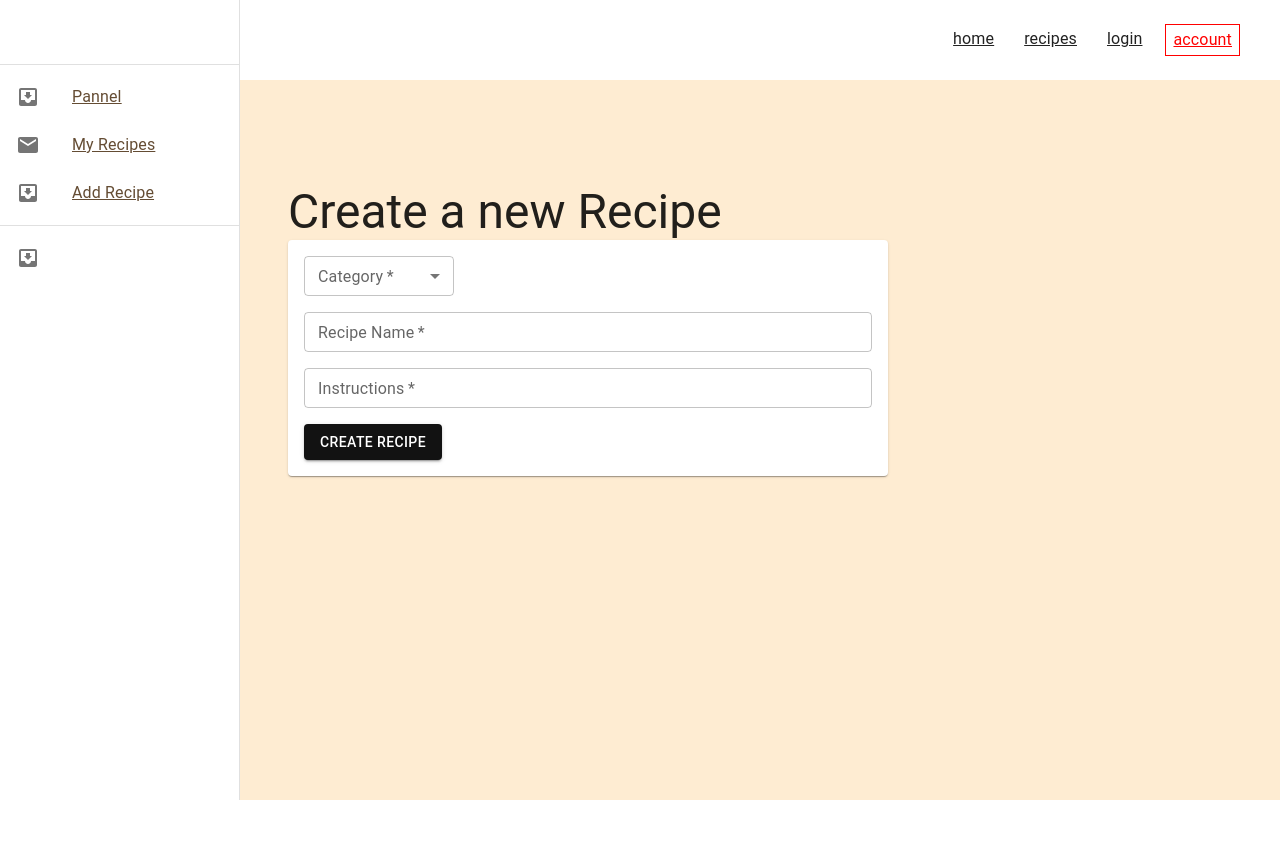
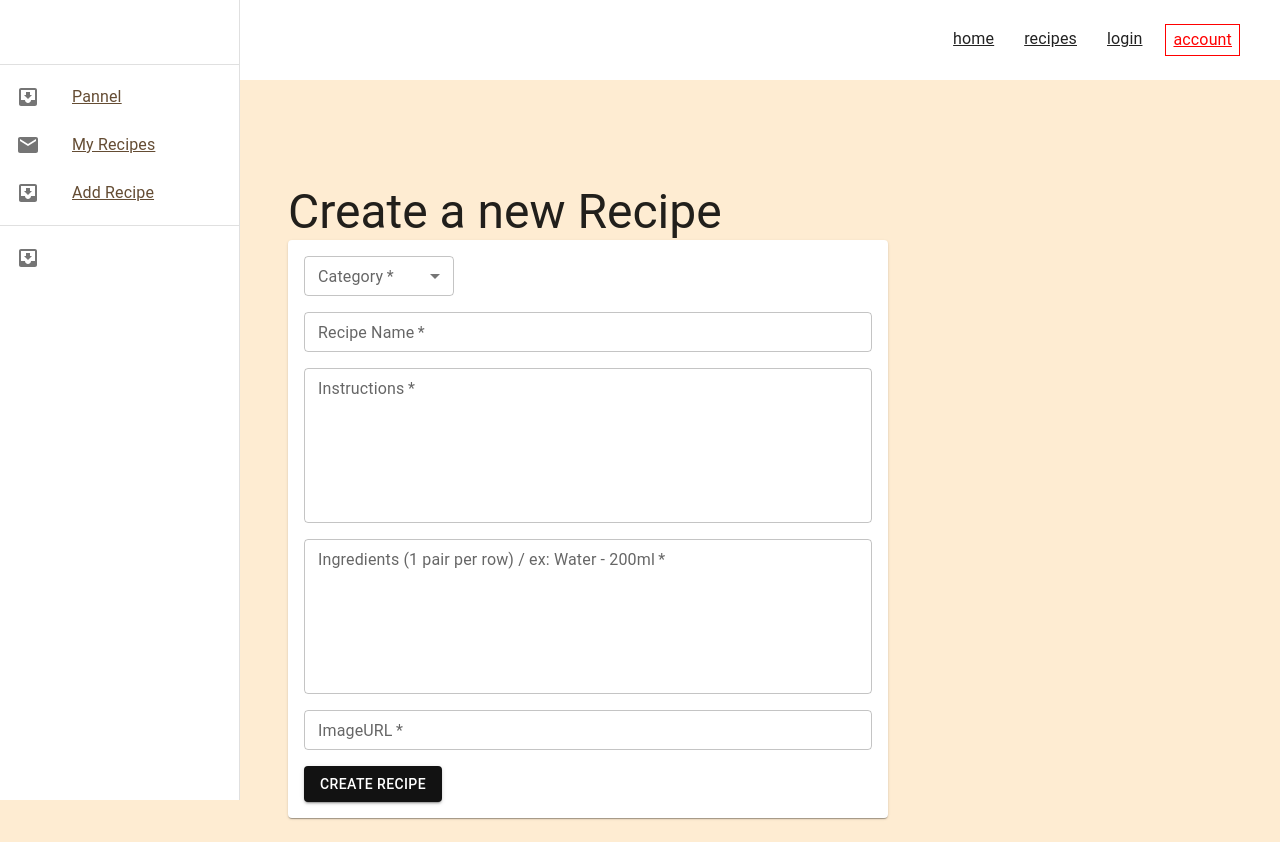
Before and after one commit to HladenRazum/recipes-fullstack-client, a React (Create React App) app: page /account/add-recipe in a window 1280 px wide. Before the commit the page ends 800 px from the top, so only its background shows below. Built offline with nearby package versions, Linux system fonts and the light colour scheme.

Commit message:
created logic for ingredients in Recipe

```diff
--- a/src/components/AddRecipeForm/AddRecipeForm.tsx
+++ b/src/components/AddRecipeForm/AddRecipeForm.tsx
@@ -11,15 +11,16 @@ import * as yup from "yup";
 import { Box, Button, MenuItem, Paper, TextField } from "@mui/material";
 import { CSSObject } from "@emotion/react";
 import { RecipesAPI } from "../../repository/recipe-api";
-import { RecipeModel } from "../../repository/recipe-model";
+import { IngredientsModel, RecipeModel } from "../../repository/recipe-model";
 
-interface Props { }
+interface Props {}
 
 interface FormikValues {
    name: string;
    instructions: string;
    category: string;
-
+   imageURL: string;
+   ingredients: string;
 }
 
 const validationSchema = yup.object({
@@ -28,36 +29,48 @@ const validationSchema = yup.object({
    instructions: yup
       .string()
       .required("Instructions are required")
-      .min(20, "Instructions must be at least 20 characters long"),
+      .min(3, "Instructions must be at least 20 characters long"),
 });
 
 const initialValues: FormikValues = {
    name: "",
    instructions: "",
    category: "",
+   imageURL: "",
+   ingredients: "",
 };
 
-const
-   AddRecipeForm = (props: Props) => {
+const AddRecipeForm = (props: Props) => {
    const submitHandler = (
       values: FormikValues,
       actions: FormikHelpers<FormikValues>
    ) => {
-         const recipe = new RecipeModel(values.name,
-            values.category,
-            values.instructions);
-
-         RecipesAPI.createItem(recipe).then((data: RecipeModel) => {
-            console.log(data);
+      // if (values.ingredients.length > 0) {
+      let ingredientArrays: IngredientsModel[] = [];
+      const ingredientsArray = values.ingredients.split("\n");
+      ingredientsArray.forEach((ingredientString) => {
+         const ingredientCouple = ingredientString.trim().split(" - ");
+         const ingredient: IngredientsModel = {
+            ingredientName: ingredientCouple[0],
+            ingredientPortion: ingredientCouple[1],
+         };
+         ingredientArrays.push(ingredient);
       });
 
-         // const recipe = new Recipe(
-         //    values.name,
-         //    values.instructions,
-         //    values.category
-         // );
-         // console.log(recipe);
-         // SEND A POST REQUEST TO DATABASE
+      console.log(ingredientArrays);
+
+      const recipe = new RecipeModel(
+         values.name,
+         values.category,
+         values.instructions,
+         values.imageURL,
+         ingredientArrays
+      );
+
+      console.log(recipe);
+      // RecipesAPI.createItem(recipe).then((data: RecipeModel) => {
+      //    console.log(data);
+      // });
    };
 
    const CATEGORIES = ["dessert", "lunch", "dinner", "breakfast"];
@@ -65,7 +78,6 @@ const
       <MenuItem key={option} value={option.toLocaleLowerCase()}>
          {option}
       </MenuItem>
-
    ));
 
    const formik = useFormik({
@@ -92,8 +104,6 @@ const
             }}
          >
             <form onSubmit={formik.handleSubmit}>
-
-
                <TextField
                   select
                   label="Category"
@@ -102,11 +112,12 @@ const
                   id="category"
                   value={formik.values.category}
                   onChange={formik.handleChange}
-                     error={formik.touched.category && Boolean(formik.errors.category)}
+                  error={
+                     formik.touched.category && Boolean(formik.errors.category)
+                  }
                   helperText={formik.touched.category && formik.errors.category}
                   size="small"
                   sx={selectStyles}
-
                >
                   {categoryOptions}
                </TextField>
@@ -126,6 +137,8 @@ const
                />
 
                <TextField
+                  minRows={6}
+                  multiline
                   fullWidth
                   label="Instructions"
                   required
@@ -133,19 +146,60 @@ const
                   id="instructions"
                   value={formik.values.instructions}
                   onChange={formik.handleChange}
-                     error={formik.touched.instructions && Boolean(formik.errors.instructions)}
-                     helperText={formik.touched.instructions && formik.errors.instructions}
+                  error={
+                     formik.touched.instructions &&
+                     Boolean(formik.errors.instructions)
+                  }
+                  helperText={
+                     formik.touched.instructions && formik.errors.instructions
+                  }
                   size="small"
                   sx={inputStyles}
                />
 
-                  <Button variant="contained" type="submit">Create recipe</Button>
+               <TextField
+                  minRows={6}
+                  multiline
+                  fullWidth
+                  label="Ingredients (1 pair per row) / ex: Water - 200ml"
+                  required
+                  name="ingredients"
+                  id="ingredients"
+                  value={formik.values.ingredients}
+                  onChange={formik.handleChange}
+                  error={
+                     formik.touched.ingredients &&
+                     Boolean(formik.errors.ingredients)
+                  }
+                  helperText={
+                     formik.touched.ingredients && formik.errors.ingredients
+                  }
+                  size="small"
+                  sx={inputStyles}
+               />
 
+               <TextField
+                  fullWidth
+                  label="ImageURL"
+                  required
+                  name="imageURL"
+                  id="imageURL"
+                  value={formik.values.imageURL}
+                  onChange={formik.handleChange}
+                  error={
+                     formik.touched.imageURL && Boolean(formik.errors.imageURL)
+                  }
+                  helperText={formik.touched.imageURL && formik.errors.imageURL}
+                  size="small"
+                  sx={inputStyles}
+               />
+
+               <Button variant="contained" type="submit">
+                  Create recipe
+               </Button>
             </form>
-
-
          </Paper>
-         </React.Fragment >
+      </React.Fragment>
    );
 };
 
--- a/src/repository/index.ts
+++ b/src/repository/index.ts
@@ -21,18 +21,19 @@ export interface IRecipe {
    _id?: IdType | undefined;
 }
 
-
-export async function processResponse<T>(respPromise: Promise<Response>, _id?: IdType | undefined): Promise<T> {
+export async function processResponse<T>(
+   respPromise: Promise<Response>,
+   _id?: IdType | undefined
+): Promise<T> {
    try {
       const resp = await respPromise;
-      if (resp.ok) {
-         return await resp.json() as T;
-      } else if (resp.status === 404) {
-         throw new Error(_id ? `Comment with ID = ${_id} was not found.` : `Endpoint not found: ${(await respPromise).url}`);
-      } else {
-         throw new Error(`Error fetching entities: ${resp.status}: ${resp.statusText}`);
+      if (resp.status === 400) {
+         throw new Error(await resp.json());
+      } else if (!resp.ok) {
+         throw new Error("Something went wrong!");
       }
+      return (await resp.json()) as T;
    } catch (err: any) {
-      throw new Error(`Failed request: ${err.message}`);
+      throw new Error(err.message);
    }
 }
--- a/src/repository/recipe-model.ts
+++ b/src/repository/recipe-model.ts
@@ -3,8 +3,18 @@ export interface Identifiable {
    _id?: IdType;
 }
 
+export interface IngredientsModel {
+   ingredientName: string;
+   ingredientPortion: string;
+}
+
 export class RecipeModel implements Identifiable {
    public _id?: IdType = undefined;
-   constructor(public name: string, public category: string, public instructions: string) {
-   }
+   constructor(
+      public name: string,
+      public category: string,
+      public instructions: string,
+      public imageURL: string,
+      public ingredients: IngredientsModel[]
+   ) {}
 }
```
Lines whose indentation alone changed are shown as unchanged.
